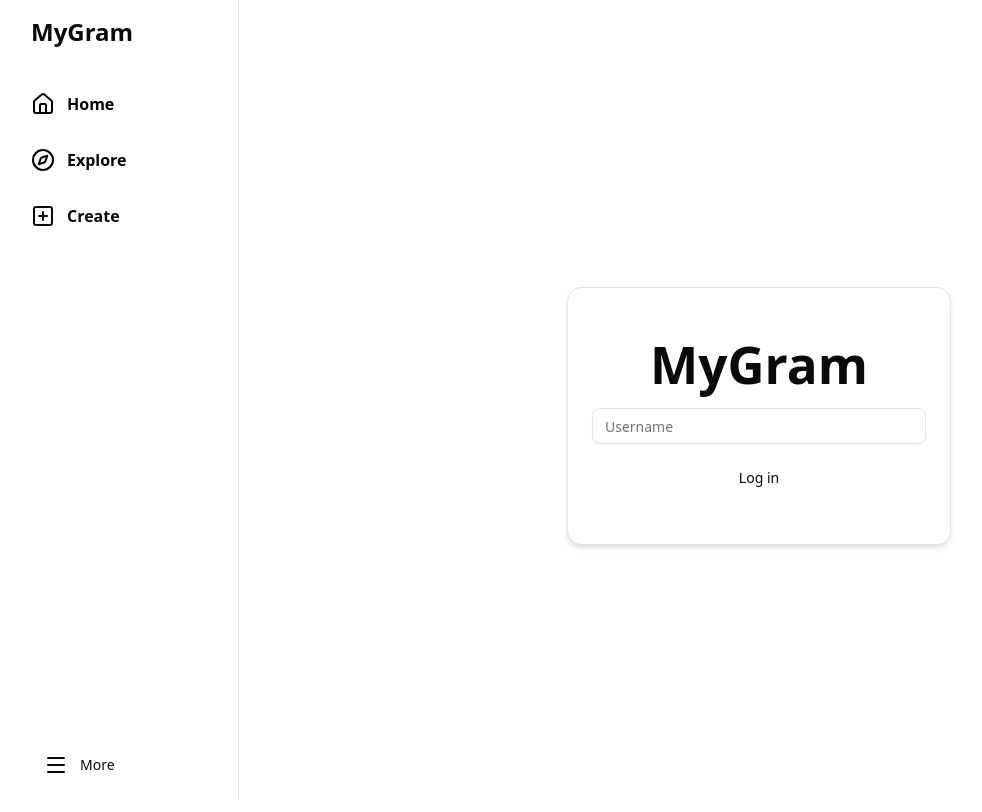
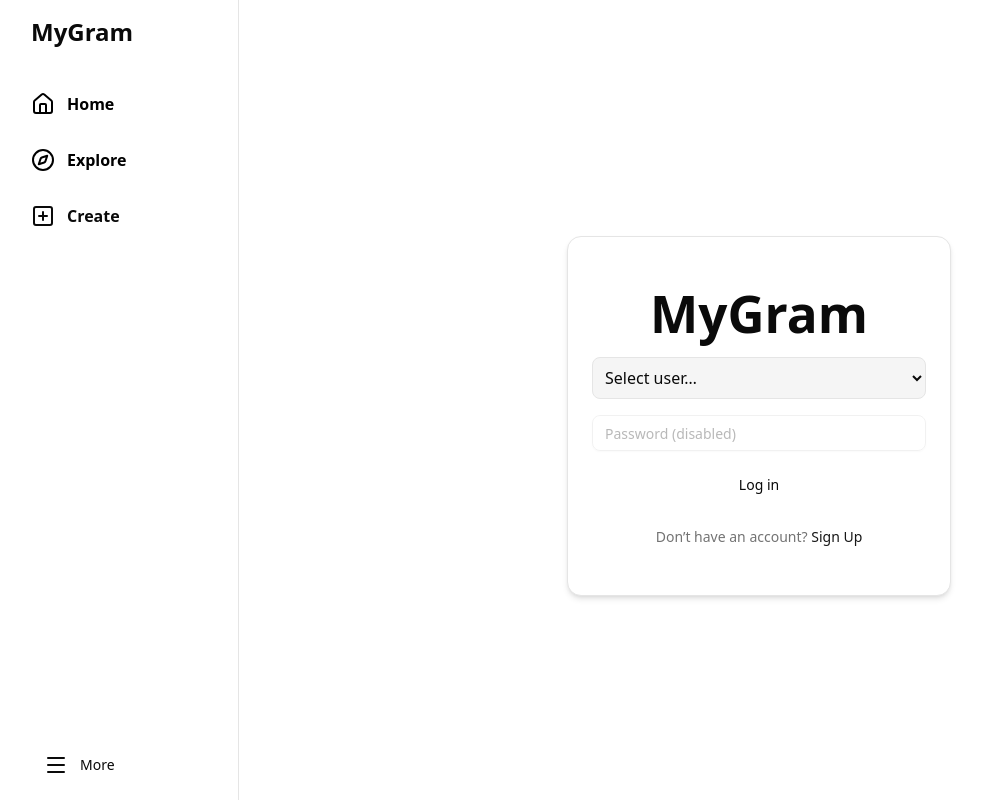
Before and after one commit to JuanAlvin03/instagram-clone, a React app in the folder frontend/: page /login in a window 1280 px wide. Shown: the top 812 px of the page, without its empty margins (1-983 px from the left). Built offline with nearby package versions, Linux system fonts and the light colour scheme; the HTML template or start-up script is replaced by a standard one.

Commit message:
update login form
added password and sign up link, changed username input to dropdown

```diff
--- a/frontend/src/pages/Login.tsx
+++ b/frontend/src/pages/Login.tsx
@@ -1,5 +1,5 @@
-import { useState } from "react"
-import { useNavigate, useLocation } from "react-router-dom"
+import { useState, useEffect } from "react"
+import { useNavigate, useLocation, Link } from "react-router-dom"
 import { useAuthContext } from "../app/AuthProvider"
 import { db } from "../db"
 import { Card, CardContent } from "@/components/ui/card"
@@ -8,23 +8,28 @@ import { Input } from "@/components/ui/input"
 
 export default function LoginPage() {
   const { login } = useAuthContext()
-  const [username, setUsername] = useState("")
+  const [users, setUsers] = useState<any[]>([])
+  const [selectedUserId, setSelectedUserId] = useState("")
   const [error, setError] = useState("")
   const navigate = useNavigate()
   const location = useLocation()
   const redirectTo = location.state?.from?.pathname || "/"
 
+  // Load all seeded users from Dexie
+  useEffect(() => {
+    db.users.toArray().then(setUsers)
+  }, [])
+
   async function handleLogin(e: React.FormEvent) {
     e.preventDefault()
     setError("")
 
-    const user = await db.users.where("username").equals(username).first()
-    if (!user) {
-      setError("User not found.")
+    if (!selectedUserId) {
+      setError("Please select a user.")
       return
     }
 
-    login(user.id)
+    login(selectedUserId)
     navigate(redirectTo, { replace: true })
   }
 
@@ -35,10 +40,26 @@ export default function LoginPage() {
           <h1 className="text-center text-3xl font-semibold mb-4">MyGram</h1>
 
           <form onSubmit={handleLogin} className="space-y-4">
+
+            {/* USER DROPDOWN */}
+            <select
+              className="w-full border rounded-md p-2 bg-muted text-foreground"
+              value={selectedUserId}
+              onChange={(e) => setSelectedUserId(e.target.value)}
+            >
+              <option value="">Select user…</option>
+              {users.map(u => (
+                <option key={u.id} value={u.id}>
+                  {u.username}
+                </option>
+              ))}
+            </select>
+
+            {/* DISABLED PASSWORD FIELD */}
             <Input
-              placeholder="Username"
-              value={username}
-              onChange={(e) => setUsername(e.target.value)}
+              placeholder="Password (disabled)"
+              disabled
+              className="opacity-50 pointer-events-none"
             />
 
             {error && <p className="text-red-500 text-sm">{error}</p>}
@@ -47,6 +68,14 @@ export default function LoginPage() {
               Log in
             </Button>
           </form>
+
+          {/* SIGN UP LINK (dummy for now) */}
+          <p className="text-center text-sm text-muted-foreground">
+            Don’t have an account?{" "}
+            <span className="text-primary cursor-pointer">
+              Sign Up
+            </span>
+          </p>
         </CardContent>
       </Card>
     </div>
```
